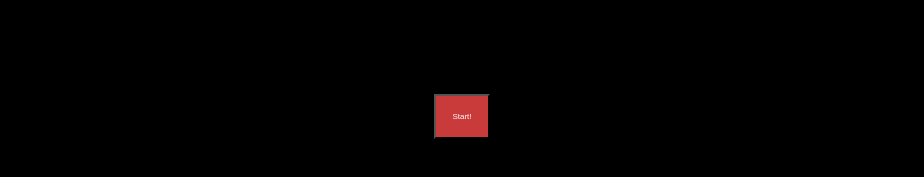
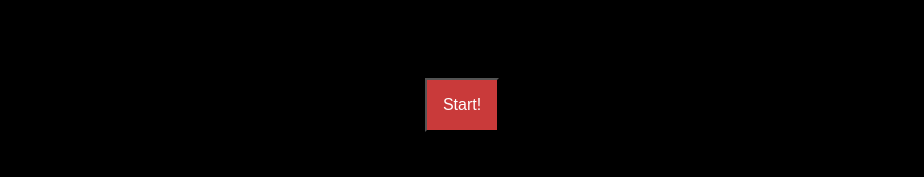
Before and after one commit to annemedan/project-game-1, a plain HTML site: page index.html in a window 1280 px wide. Shown: the part 543-720 px from the top of the page, without its empty margins (178-1102 px from the left). Drawn offline with Linux system fonts and the light colour scheme; a web font is replaced by a local one.

Commit message:
bug fixes and css fixes

```diff
--- a/game.js
+++ b/game.js
@@ -98,7 +98,7 @@ class Game {
 
             }});
 
-        if (this.santa.y === canvas.height - this.santa.height){
+        if (this.santa.y >= canvas.height - this.santa.height){
             this.gameOver();
 
         } // if the santa touches the floor game is over
--- a/styles.css
+++ b/styles.css
@@ -38,7 +38,6 @@ p {
 #my-canvas {
     background-color: rgb(129, 51, 51);
     margin-top: 3rem;
-    /*width: 80%; */
 
 
   }
@@ -47,8 +46,8 @@ p {
     background-color: rgb(201, 58, 58);
     color: white;
     padding: 1rem;
-    font-size: 0.5rem;
-    margin-top: 2.0rem;
+    font-size: 1rem;
+    margin-top: 1rem;
   }
 
   .container {
```
